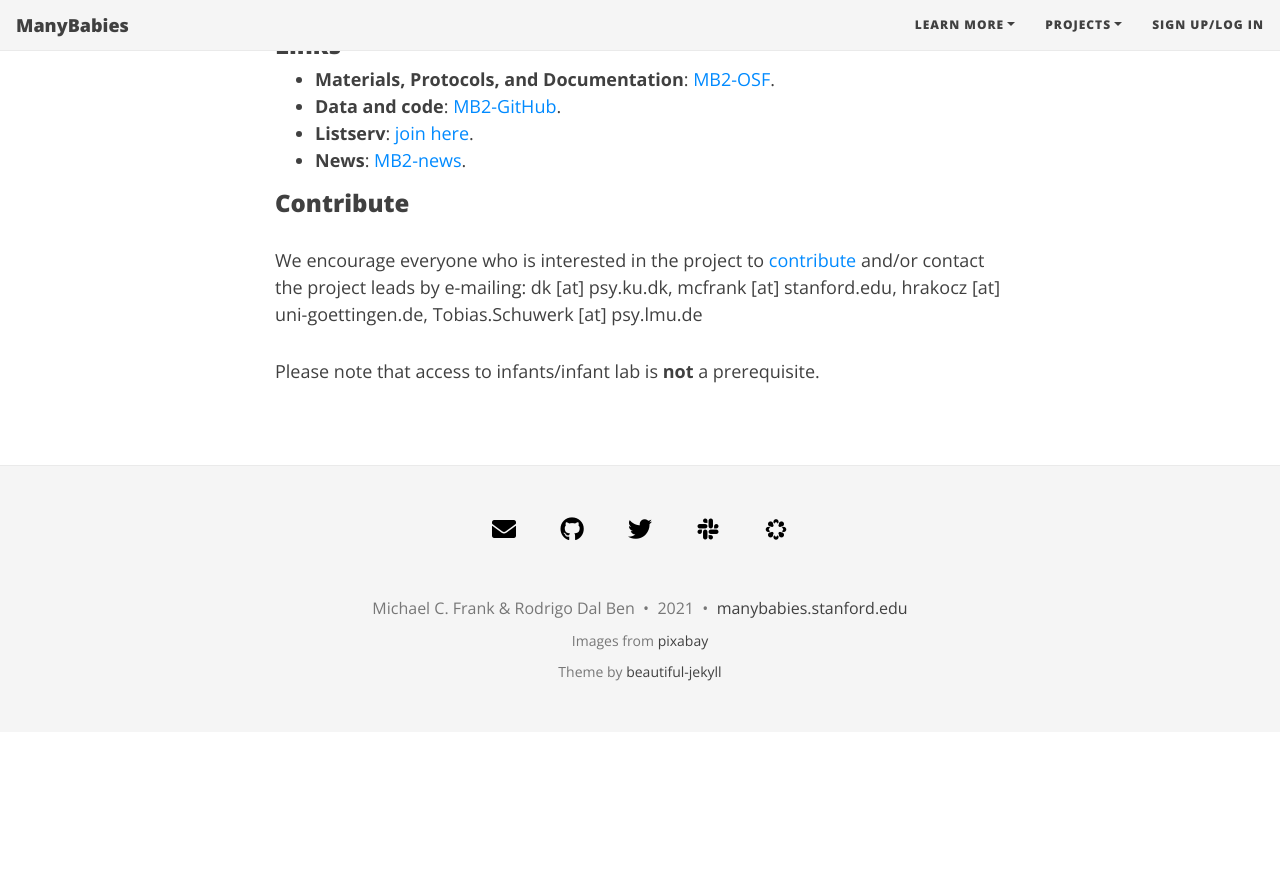
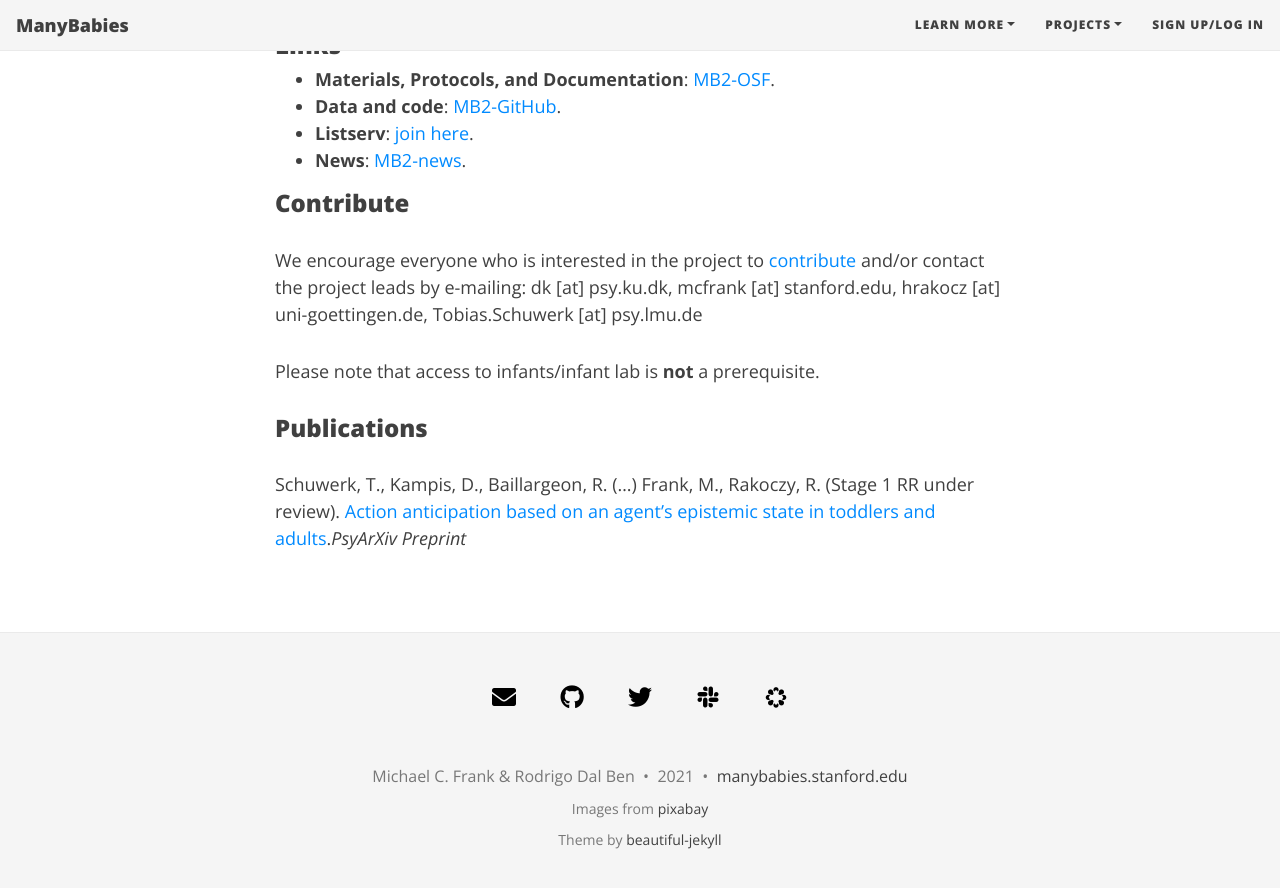
Before and after one commit to manybabies/manybabies.github.io, a Jekyll site: the page built from MB2.md, in a window 1280 px wide and 900 px high, scrolled down 1569 px. Shown: the top 888 px of the window. Built offline with Jekyll 4.4.1, drawn with Linux system fonts in a browser that asks for light colours; nearby versions of some CDN libraries; some web fonts are replaced; before the commit the page ends 2301 px from its top, so only the background shows below that.

Commit message:
add preprint MB2

```diff
--- a/MB2.md
+++ b/MB2.md
@@ -41,3 +41,5 @@ We encourage everyone who is interested in the project to [contribute]({{site.ba
 Please note that access to infants/infant lab is **not** a prerequisite.
 
 <!-- ### Publications -->
+### Publications
+Schuwerk, T., Kampis, D., Baillargeon, R. (...) Frank, M., Rakoczy, R. (Stage 1 RR under review). [Action anticipation based on an agent's epistemic state in toddlers and adults](https://psyarxiv.com/x4jbm/)._PsyArXiv Preprint_
```
Also changed, not shown: publications.md (+2 -0 lines).
